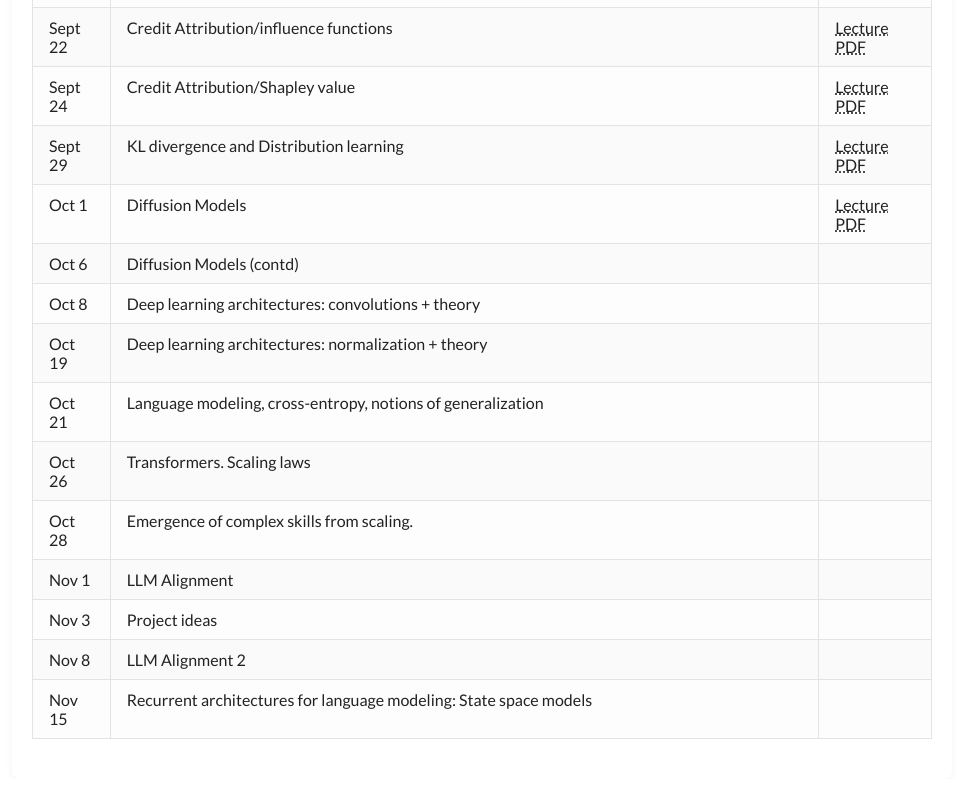
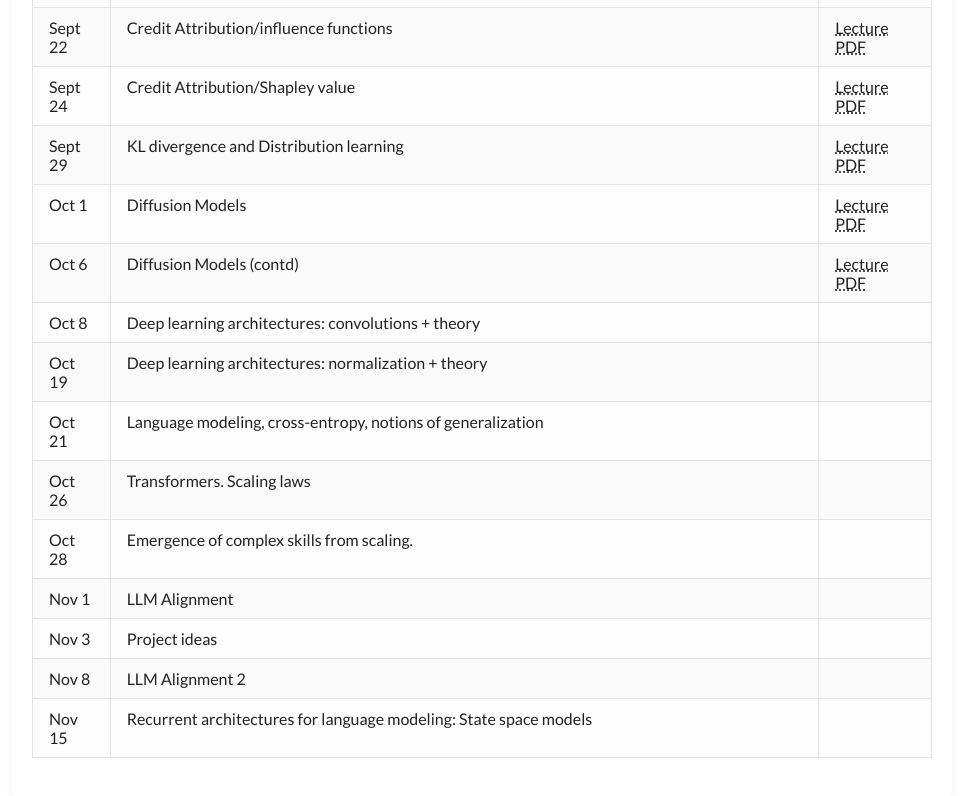
Before and after one commit to PrincetonUniversity/princeton-cos514-fall25.github.io, a plain HTML site: page index.html in a window 1280 px wide. Shown: the part 1655-2451 px from the top of the page, without its empty margins (158-1121 px from the left). Drawn offline with Linux system fonts and the light colour scheme.

Commit message:
Add link to distribution learning lecture PDF

```diff
--- a/index.html
+++ b/index.html
@@ -220,7 +220,7 @@
         <tr>
           <td>Oct 6</td>
           <td>Diffusion Models (contd)</td>
-          <td></td>
+          <td><a href="distribution_learning_lecture.pdf">Lecture PDF</a></td>
         </tr>
         <tr>
           <td>Oct 8</td>
```
